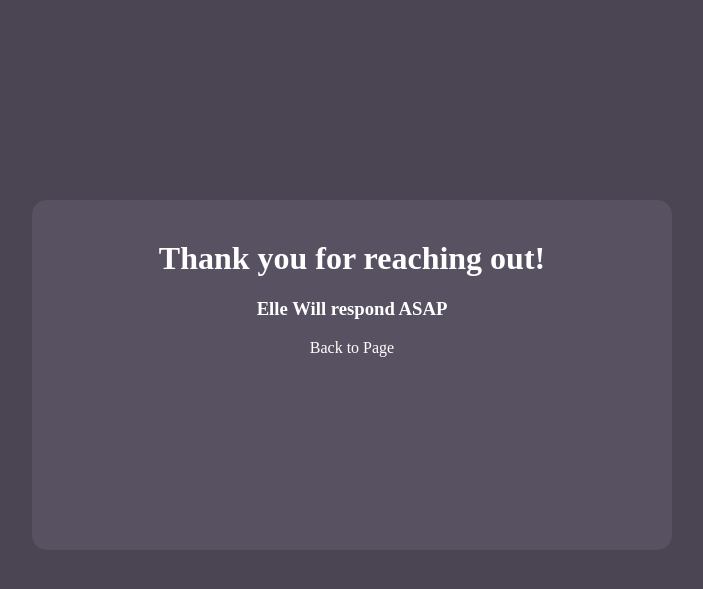
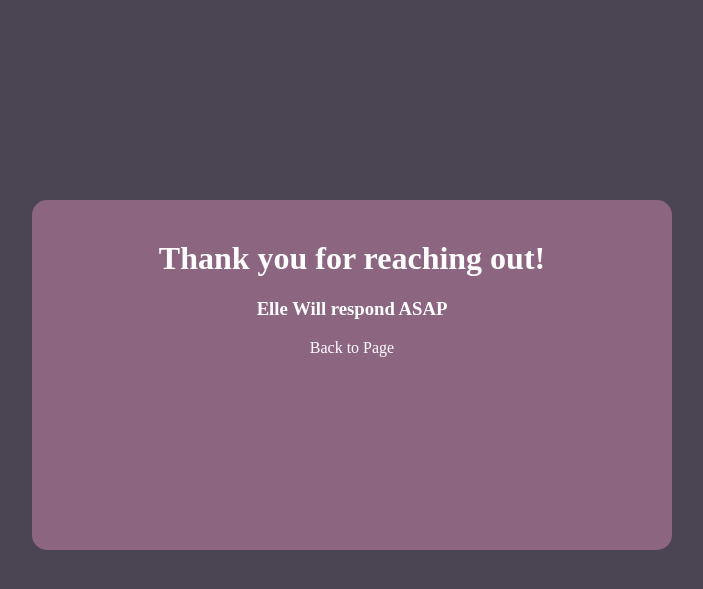
Before and after one commit to PierceW25/NikkiGustiVO-main, a PHP site: page /thankyou.html in a window 1280 px wide. Shown: the top 589 px of the page, without its empty margins (296-999 px from the left). Run offline with PHP 8.4, Linux system fonts and the light colour scheme.

Commit message:
thankbox color and position

```diff
--- a/style.css
+++ b/style.css
@@ -99,7 +99,7 @@ header img {
     justify-content: space-between;
     background-color: #8C6580;
     clip-path: polygon(100% 6%, 100% 94%, 0 76%, 0 24%);
-    border: 1px solid #00ACDE;
+    border: 1px solid #8C6580;
 }
 
 .hero > img {
--- a/thankyou.css
+++ b/thankyou.css
@@ -9,7 +9,7 @@ body {
     width: 50%;
     height: 350px;
     margin: 200px auto auto auto;
-    background-color: #575162;
+    background-color: #8C6580;
     text-align: center;
     border-radius: 15px;
 }
```
